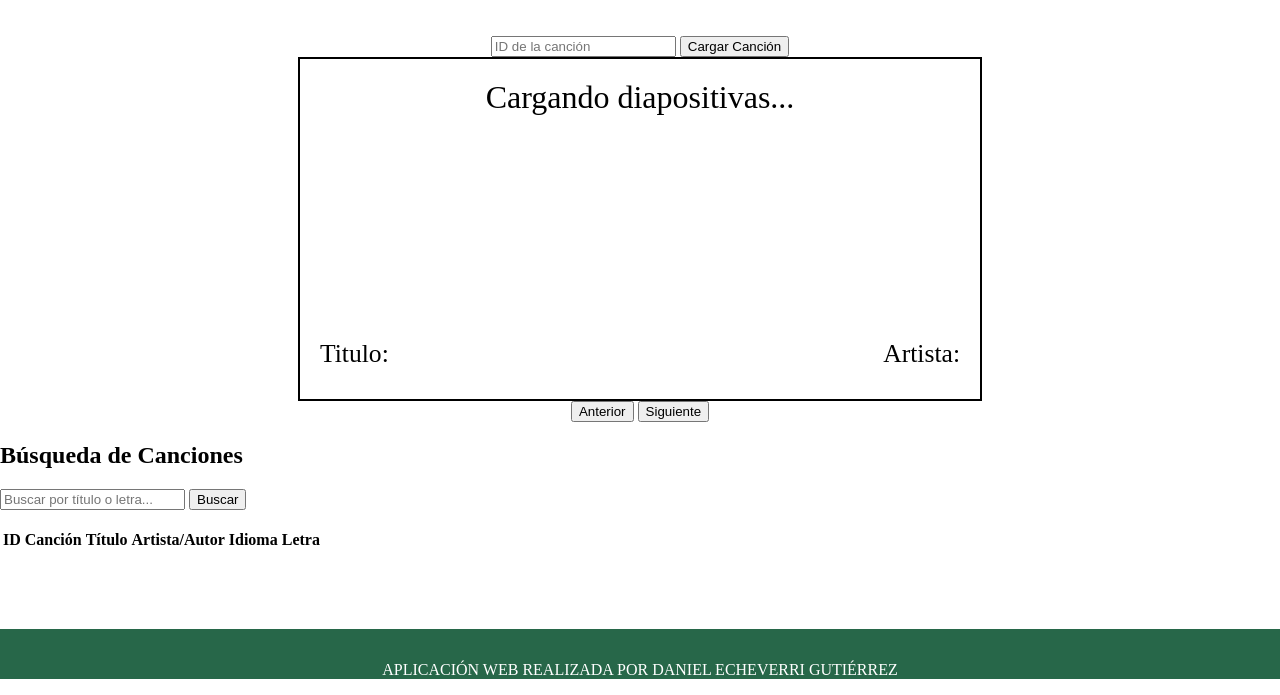
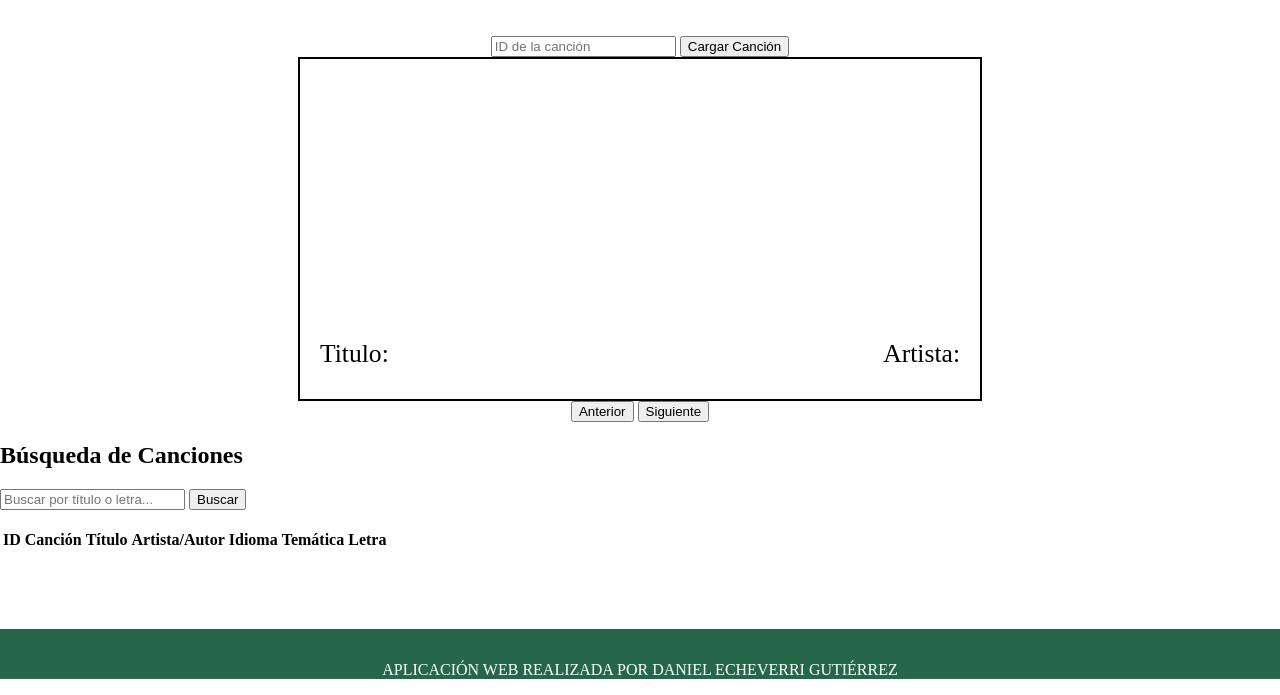
Before and after one commit to daecgu/FrontEnd_Cantemus, a Python web app: template templates/reproductor.html in a window 1280 px wide. Shown: the part 121-816 px from the top of the page. Run offline with Jinja, Linux system fonts and the light colour scheme; the template is opened without the code that fills it, so the values that code supplies are empty.

Commit message:
Pruebas con temáticas

```diff
--- a/templates/listado_canciones.html
+++ b/templates/listado_canciones.html
@@ -14,6 +14,7 @@ Listado de Canciones
             <th>Título</th>
             <th>Artista/Autor</th>
             <th>Idioma</th>
+            <th>Temática</th>
             <th>Letra</th>
             <!-- Añade más columnas si es necesario -->
         </tr>
@@ -39,6 +40,8 @@ document.addEventListener('DOMContentLoaded', function () {
             cellArtista.textContent = cancion.artista;
             const cellIdioma = row.insertCell();
             cellIdioma.textContent = cancion.idioma;
+            const cellTematica = row.insertCell();
+            cellTematica.textContent = cancion.tematica;
             const cellLetra = row.insertCell();
             cellLetra.textContent = cancion.letra;
 
--- a/templates/reproductor.html
+++ b/templates/reproductor.html
@@ -51,7 +51,7 @@
         </form>
 
     <div id="diapositiva-container">
-        <div id="diapositiva-actual">Cargando diapositivas...</div>
+        <div id="diapositiva-actual"></div>
         <br>
         <div id="info-cancion">
             <span id="titulo-cancion">Titulo: </span><span id="artista-cancion">Artista: </span>
@@ -85,6 +85,7 @@
             <th>Título</th>
             <th>Artista/Autor</th>
             <th>Idioma</th>
+            <th>Temática</th>
             <th>Letra</th>
         </tr>
     </thead>
@@ -112,6 +113,8 @@ function buscarCanciones() {
             cellArtista.textContent = cancion.artista;
             const cellIdioma = row.insertCell();
             cellIdioma.textContent = cancion.idioma;
+            const cellTematica = row.insertCell();
+            cellTematica.textContent = cancion.tematica;
             const cellLetra = row.insertCell();
             cellLetra.textContent = cancion.letra;
 
```
